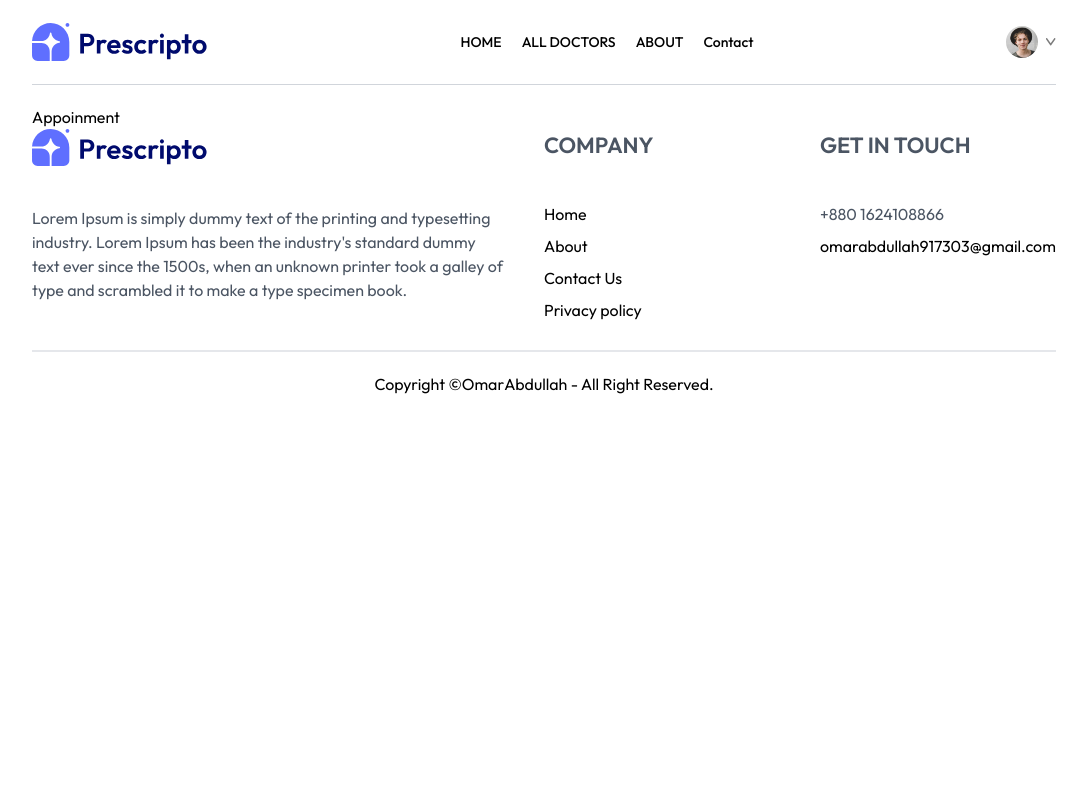
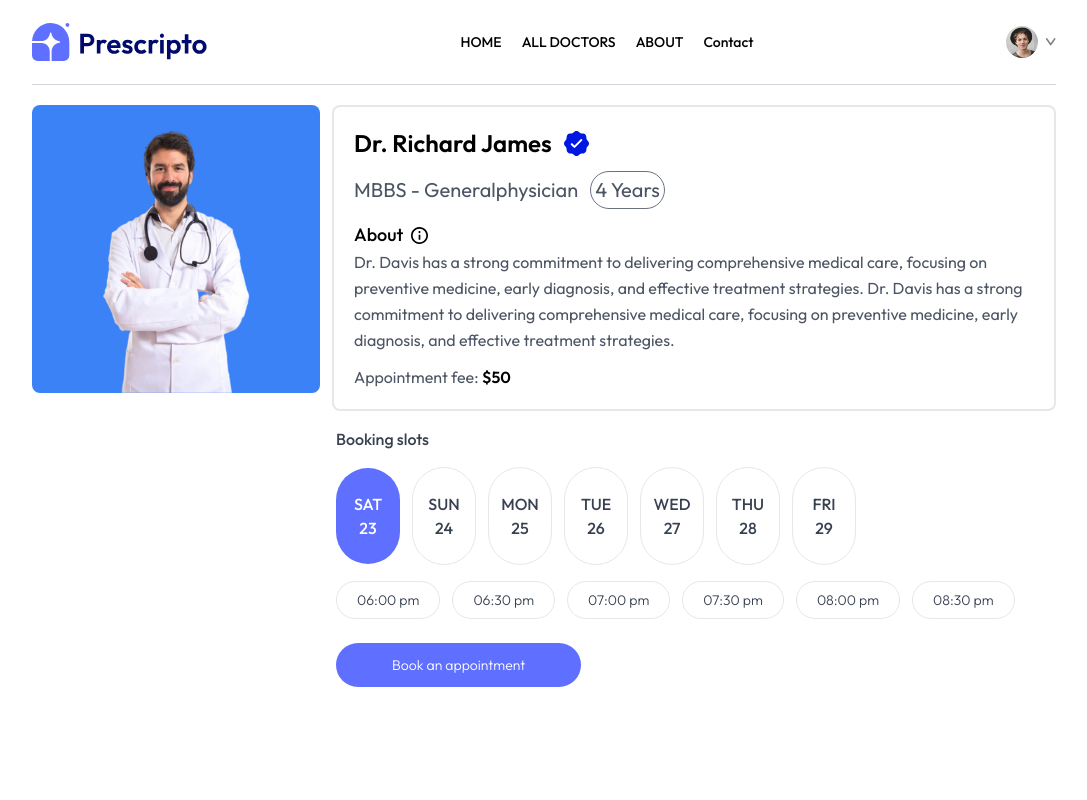
Before and after one commit to Omarabdullah99/doctor-appoinment-frontend, a React (Vite) app: page /appoinment/doc1 in a window 1280 px wide. Shown: the top 800 px of the page, without its empty margins (96-1183 px from the left). Built offline with nearby package versions, Linux system fonts and the light colour scheme.

Commit message:
Appoinment/doctor-details page desing

```diff
--- a/src/App.jsx
+++ b/src/App.jsx
@@ -18,10 +18,12 @@ const App = () => {
         <Route path="/" element={<Home />}/>
         <Route path="/about" element={<About />}/>
         <Route path="/contact" element={<Contact />}/>
+        {/* Doctors component show All doctors and speciality doctors */}
         <Route path="/doctors" element={<Doctors />}/>
         <Route path="/doctors/:speciality" element={<Doctors />}/>
         <Route path="/my-profile" element={<MyProfile />}/>
         <Route path="/my-appoinment" element={<MyAppoinment />}/>
+        {/* Like doctor details */}
         <Route path="/appoinment/:docId" element={<Appoinment />}/>
         <Route path="/login" element={<Login />}/>
       </Routes>
--- a/src/index.css
+++ b/src/index.css
@@ -7,6 +7,8 @@
     font-family: Outfit;
 }
 
+
+
 .active hr{
     @apply block
 }
--- a/src/pages/Appoinment.jsx
+++ b/src/pages/Appoinment.jsx
@@ -1,9 +1,179 @@
-import React from 'react'
+import React, { useContext, useEffect, useState } from "react";
+import { AppContext } from "../context/AppContext";
+import { useParams } from "react-router-dom";
+import { assets } from "../assets/assets_frontend/assets";
 
-const Appoinment = () => {
+const Appointment = () => {
+  const [doctor, setDoctor] = useState(null);
+  const [docSlots, setDocSlots] = useState([]);
+  const [slotIndex, setSolIndex] = useState(0);
+  const [soltTime, setSoltTime] = useState("");
+  const daysOfWeek = ["SUN", "MON", "TUE", "WED", "THU", "FRI", "SAT"];
+  const { doctors } = useContext(AppContext);
+  const { docId } = useParams();
+
+  const getAvalilAbleSlots = async () => {
+    setDocSlots([]);
+
+    //getting current date
+    let today = new Date();
+    for (let i = 0; i < 7; i++) {
+      //getting date with index
+      let currentDate = new Date(today);
+      currentDate.setDate(today.getDate() + i);
+
+      //setting end time of date with index
+      let endTime = new Date();
+      endTime.setDate(today.getDate() + i);
+      endTime.setHours(21, 0, 0, 0);
+
+      //setting hours
+      if (today.getDate() === currentDate.getDate()) {
+        currentDate.setHours(
+          currentDate.getHours() > 10 ? currentDate.getHours() + 1 : 10
+        );
+        currentDate.setMinutes(currentDate.getMinutes() > 30 ? 30 : 0);
+      } else {
+        currentDate.setHours(10);
+        currentDate.setMinutes(0);
+      }
+
+      let timeSlotes = [];
+      while (currentDate < endTime) {
+        let formattedTime = currentDate.toLocaleTimeString([], {
+          hour: "2-digit",
+          minute: "2-digit",
+        });
+
+        //add slot to array
+        timeSlotes.push({
+          dateTime: new Date(currentDate),
+          time: formattedTime,
+        });
+
+        //increment current time by 30 minute
+        currentDate.setMinutes(currentDate.getMinutes() + 30);
+      }
+
+      setDocSlots((prev) => [...prev, timeSlotes]);
+    }
+  };
+
+  useEffect(() => {
+    let isActive = true;
+    if (docId && doctors) {
+      const selectDoctor = doctors.find((d) => d._id === docId);
+      if (isActive) setDoctor(selectDoctor);
+    }
+    return () => {
+      isActive = false;
+    };
+  }, [docId, doctors]);
+
+  useState(() => {
+    getAvalilAbleSlots();
+  }, [doctor]);
+
+  useEffect(() => {
+    console.log("docslots", docSlots);
+  }, [docSlots]);
+
+  if (!doctor) {
+    return <div>Loading...</div>;
+  }
+
+  console.log("out", docSlots);
+
   return (
-    <div>Appoinment</div>
-  )
-}
+    <div className="details min-h-screen mb-[40px]">
+      <div className="appointment">
+        <div className="flex flex-col md:flex-row gap-3">
+          {/* Image Section */}
+          <div className="left">
+            <img
+              className="bg-blue-500 w-full sm:max-w-[18rem] rounded-lg"
+              src={doctor.image}
+              alt={doctor.name}
+            />
+          </div>
+          {/* Details Section */}
+          <div className="flex-1 border-2 rounded-lg p-5">
+            <span className="flex items-center gap-3">
+              <p className="text-xl md:text-2xl font-semibold">{doctor.name}</p>
+              <img src={assets.verified_icon} alt="Verified Icon" />
+            </span>
+            <span className="text-gray-600 text-xl flex flex-col md:flex-row gap-3 items-start md:items-center my-3">
+              {doctor.degree} - {doctor.speciality}
+              <button className="border border-gray-500 p-1 rounded-full">
+                {doctor.experience}
+              </button>
+            </span>
+            <div className="about">
+              <span className="text-lg font-medium flex items-center gap-2">
+                <p>About</p>
+                <img src={assets.info_icon} alt="Info Icon" />
+              </span>
+              <p className="text-gray-600 leading-relaxed mb-3">
+                {doctor.about}
+              </p>
+              <p>
+                <span className="text-gray-600 font-normal">
+                  Appointment fee:
+                </span>{" "}
+                <span className="font-semibold">${doctor.fees}</span>
+              </p>
+            </div>
+          </div>
+        </div>
+      </div>
 
-export default Appoinment
+
+      <div className="sm:ml-72 sm:pl-4 mt-4 font-medium text-gray-700">
+        <p>Booking slots</p>
+        {/* ----- Booking slots date ----- */}
+        <div className="flex gap-3 items-center  mt-4">
+          {docSlots.length > 0 &&
+            docSlots.map((item, index) => (
+              <div
+                key={index}
+                onClick={() => setSolIndex(index)}
+                className={`text-center py-6 min-w-16 rounded-full cursor-pointer ${
+                  slotIndex === index
+                    ? "bg-primary text-white"
+                    : "border border-gray-200"
+                }`}
+              >
+                {item.length > 0 && item[0] ? ( // Check if item exists and has at least one element
+                  <>
+                    <p>{daysOfWeek[item[0].dateTime.getDay()]}</p>
+                    <p>{item[0].dateTime.getDate()}</p>
+                  </>
+                ) : (
+                  <p>No Slots</p> // Display fallback content when no slots are available
+                )}
+              </div>
+            ))}
+        </div>
+
+        {/* ----- Booking slots time ----- */}
+        <div className="scorll-hiden flex gap-3 items-center w-full overflow-x-scroll">
+            {docSlots.length > 0 &&
+              docSlots[slotIndex].map((item, index) => (
+                <p onClick={()=>setSoltTime(item.time)} key={index} className={`text-sm font-light flex-shrink-0 px-5 py-2 rounded-full cursor-pointer mt-4 ${soltTime === item.time ? 'bg-primary text-white':'border border-gray-200"'}`}>
+                  {item.time ? item.time.toLowerCase() : ""}
+                </p>
+              ))}
+          </div>
+          <button className="bg-primary text-white text-sm font-light px-14 py-3 rounded-full my-6">Book an appointment</button>
+      </div>
+
+
+
+
+
+      <div className="relative"></div>
+    </div>
+  );
+};
+
+export default Appointment;
```
